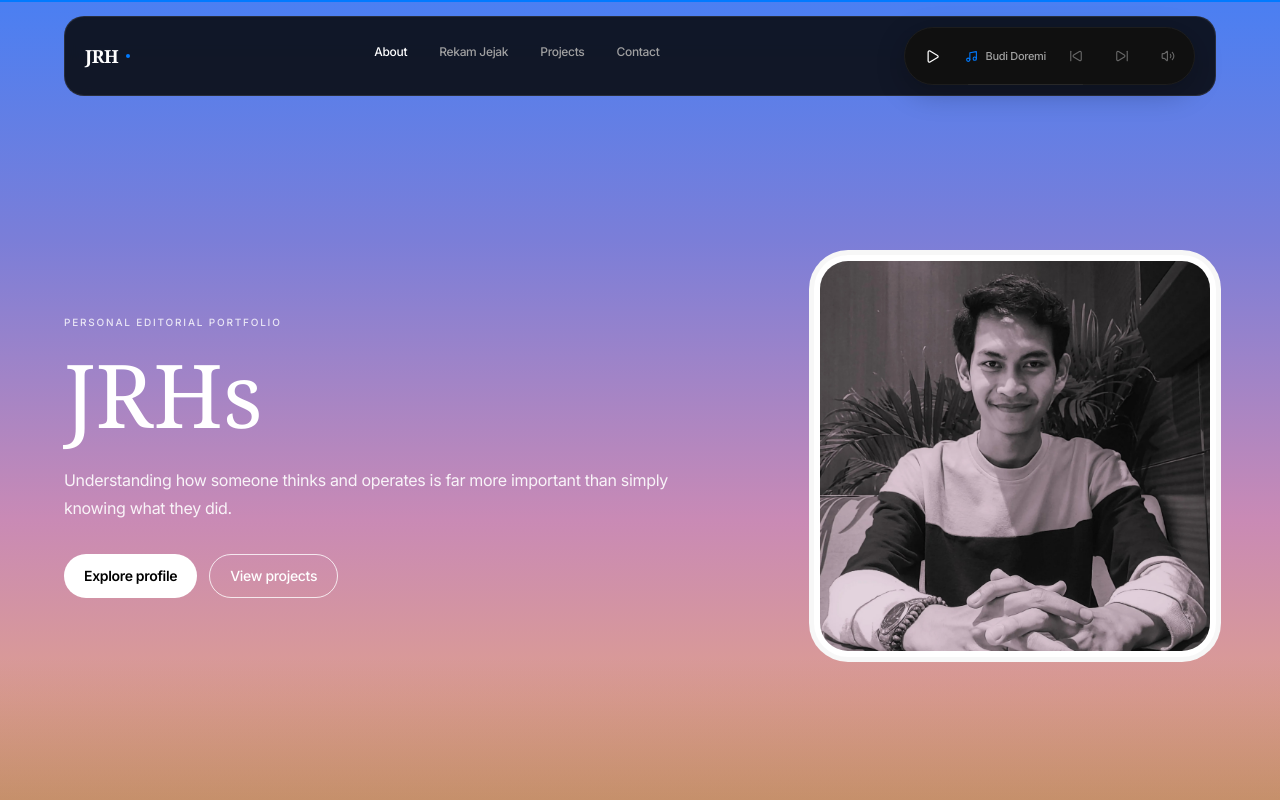
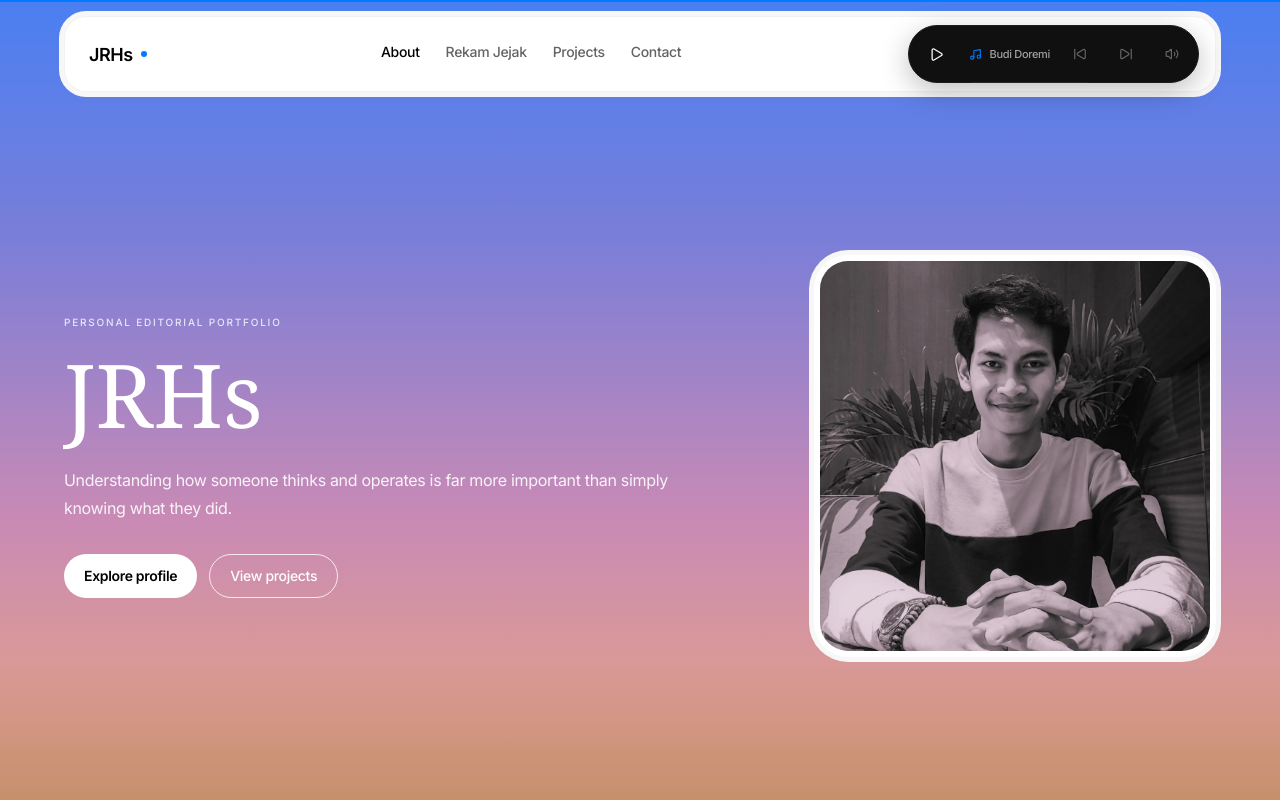
Before and after one commit to LionerHakim/JRHs, a React (Vite) app: page / in a window 1280 px wide. Shown: the top 800 px of the page. Built offline with nearby package versions, Linux system fonts and the light colour scheme.

Commit message:
style: refine JRHs floating navigation capsule

```diff
--- a/src/components/Navbar.tsx
+++ b/src/components/Navbar.tsx
@@ -1,4 +1,4 @@
-import { useEffect, useState } from 'react';
+import { useEffect, useRef, useState } from 'react';
 import { Menu, X } from 'lucide-react';
 import MusicPlayer from './MusicPlayer';
 
@@ -11,28 +11,21 @@ const navLinks = [
 
 export default function Navbar() {
   const [open, setOpen] = useState(false);
-  const [scrolled, setScrolled] = useState(false);
   const [active, setActive] = useState('about');
+  const closeRef = useRef<HTMLButtonElement>(null);
 
   useEffect(() => {
-    const onScroll = () => setScrolled(window.scrollY > 24);
-    window.addEventListener('scroll', onScroll, { passive: true });
-    onScroll();
-    return () => window.removeEventListener('scroll', onScroll);
-  }, []);
-
-  useEffect(() => {
-    const ids = navLinks.map(({ href }) => href.slice(1));
     const observer = new IntersectionObserver(
       (entries) => {
-        const visible = entries
-          .filter((entry) => entry.isIntersecting)
-          .sort((a, b) => b.intersectionRatio - a.intersectionRatio)[0];
+        const visible = entries.filter((entry) => entry.isIntersecting).sort((a, b) => b.intersectionRatio - a.intersectionRatio)[0];
         if (visible) setActive(visible.target.id);
       },
       { rootMargin: '-35% 0px -55% 0px', threshold: [0.1, 0.25, 0.5] },
     );
-    ids.forEach((id) => document.getElementById(id) && observer.observe(document.getElementById(id)!));
+    navLinks.forEach(({ href }) => {
+      const element = document.getElementById(href.slice(1));
+      if (element) observer.observe(element);
+    });
     return () => observer.disconnect();
   }, []);
 
@@ -41,6 +34,7 @@ export default function Navbar() {
     const onKey = (event: KeyboardEvent) => event.key === 'Escape' && setOpen(false);
     document.addEventListener('keydown', onKey);
     document.body.style.overflow = 'hidden';
+    closeRef.current?.focus();
     return () => {
       document.removeEventListener('keydown', onKey);
       document.body.style.overflow = '';
@@ -50,30 +44,30 @@ export default function Navbar() {
   return (
     <>
       <header className="fixed inset-x-0 top-0 z-50 px-4 pt-4 md:px-6">
-        <nav className={`mx-auto flex max-w-6xl items-center justify-between rounded-[20px] border px-4 py-2.5 transition-all duration-200 md:px-5 ${scrolled ? 'border-[#1D1D1D] bg-[#0A0A0A]/95 shadow-[0_10px_35px_rgba(0,0,0,0.3)]' : 'border-white/10 bg-[#050505]/85'} backdrop-blur-md`} aria-label="Primary">
-          <a href="#hero" className="flex min-h-11 items-center gap-2 text-sm font-semibold tracking-[0.18em] text-white" aria-label="JRHs home">
-            <span className="font-serif text-lg tracking-tight">JRH</span><span className="h-1 w-1 rounded-full bg-[#007AFF]" aria-hidden="true" />
+        <nav className="mx-auto flex max-w-6xl items-center justify-between rounded-[22px] border border-black/5 bg-white px-3 py-2 shadow-[0_0_0_5px_#f7f7f7] md:px-4" aria-label="Primary">
+          <a href="#hero" className="flex min-h-11 items-center gap-2 px-2 text-[18px] font-semibold tracking-tight text-black" aria-label="JRHs home">
+            <span>JRHs</span><span className="h-1.5 w-1.5 rounded-full bg-[#007AFF]" aria-hidden="true" />
           </a>
-          <div className="hidden items-center gap-1 lg:flex">
+          <div className="hidden items-center gap-0.5 lg:flex">
             {navLinks.map((link) => {
               const isActive = active === link.href.slice(1);
-              return <a key={link.href} href={link.href} className={`min-h-11 rounded-full px-3.5 py-2.5 text-xs font-medium transition-colors ${isActive ? 'text-white' : 'text-[#A0A0A0] hover:text-white'} `} aria-current={isActive ? 'page' : undefined}>{link.name}</a>;
+              return <a key={link.href} href={link.href} className={`min-h-11 rounded-full px-3 py-2.5 text-sm font-medium transition-colors ${isActive ? 'text-black' : 'text-[#636363] hover:text-black'}`} aria-current={isActive ? 'page' : undefined}>{link.name}</a>;
             })}
           </div>
-          <div className="flex items-center gap-2">
+          <div className="flex items-center gap-1.5">
             <MusicPlayer />
-            <button type="button" onClick={() => setOpen(true)} className="inline-flex min-h-11 min-w-11 items-center justify-center rounded-full border border-[#1D1D1D] bg-[#101010] text-white lg:hidden" aria-label="Open menu" aria-expanded={open}><Menu size={18} /></button>
+            <button type="button" onClick={() => setOpen(true)} className="inline-flex min-h-11 min-w-11 items-center justify-center rounded-full border border-[#E5E5E5] bg-white text-black lg:hidden" aria-label="Open menu" aria-expanded={open}><Menu size={18} /></button>
           </div>
         </nav>
       </header>
       {open && (
-        <div className="fixed inset-0 z-[60] bg-[#050505] p-5 lg:hidden" role="dialog" aria-modal="true" aria-label="Mobile navigation">
+        <div className="fixed inset-0 z-[60] bg-[#F7F7F7] p-5 lg:hidden" role="dialog" aria-modal="true" aria-label="Mobile navigation">
           <div className="mx-auto flex max-w-6xl items-center justify-between">
-            <a href="#hero" onClick={() => setOpen(false)} className="flex min-h-11 items-center text-sm font-semibold tracking-[0.18em] text-white"><span className="font-serif text-lg tracking-tight">JRH</span><span className="ml-2 h-1 w-1 rounded-full bg-[#007AFF]" aria-hidden="true" /></a>
-            <button type="button" onClick={() => setOpen(false)} className="inline-flex min-h-11 min-w-11 items-center justify-center rounded-full border border-[#1D1D1D] bg-[#101010] text-white" aria-label="Close menu"><X size={18} /></button>
+            <a href="#hero" onClick={() => setOpen(false)} className="flex min-h-11 items-center text-[18px] font-semibold tracking-tight text-black">JRHs</a>
+            <button ref={closeRef} type="button" onClick={() => setOpen(false)} className="inline-flex min-h-11 min-w-11 items-center justify-center rounded-full border border-[#E5E5E5] bg-white text-black" aria-label="Close menu"><X size={18} /></button>
           </div>
-          <div className="mx-auto flex max-w-6xl flex-col pt-20">
-            {navLinks.map((link, index) => <a key={link.href} href={link.href} onClick={() => setOpen(false)} className="border-b border-[#1D1D1D] py-5 text-2xl font-medium text-[#A0A0A0] transition-colors hover:text-white" style={{ transitionDelay: `${index * 20}ms` }}>{link.name}</a>)}
+          <div className="mx-auto flex max-w-6xl flex-col pt-16">
+            {navLinks.map((link, index) => <a key={link.href} href={link.href} onClick={() => setOpen(false)} className="border-b border-[#E5E5E5] py-5 text-3xl font-normal text-black transition-opacity hover:opacity-60" style={{ transitionDelay: `${index * 20}ms` }}>{link.name}</a>)}
           </div>
         </div>
       )}
```
